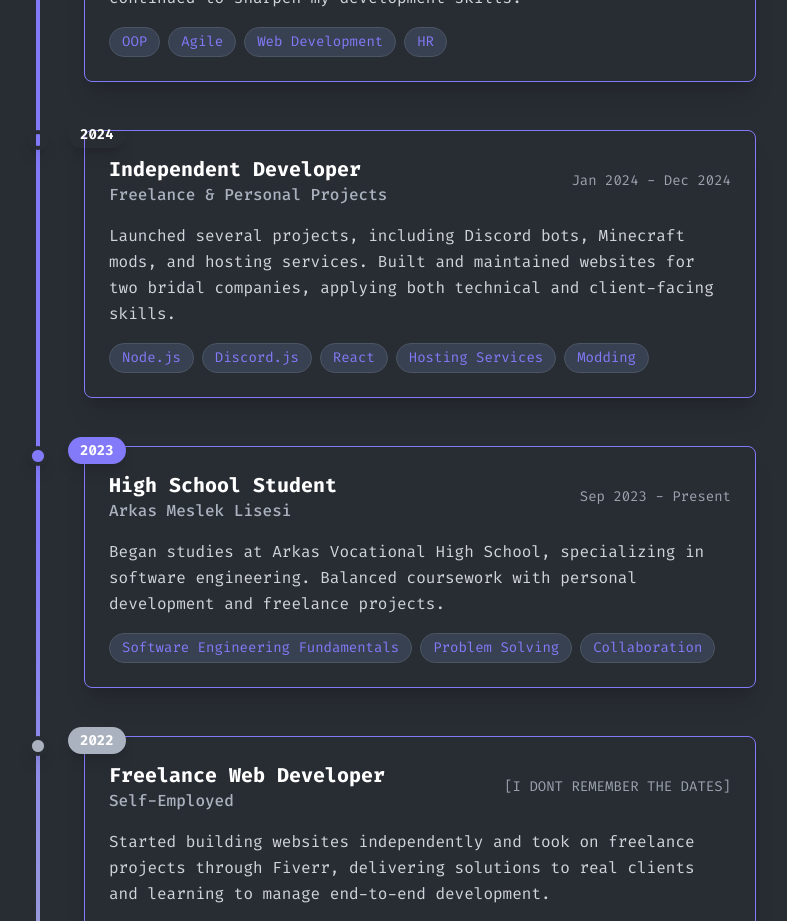
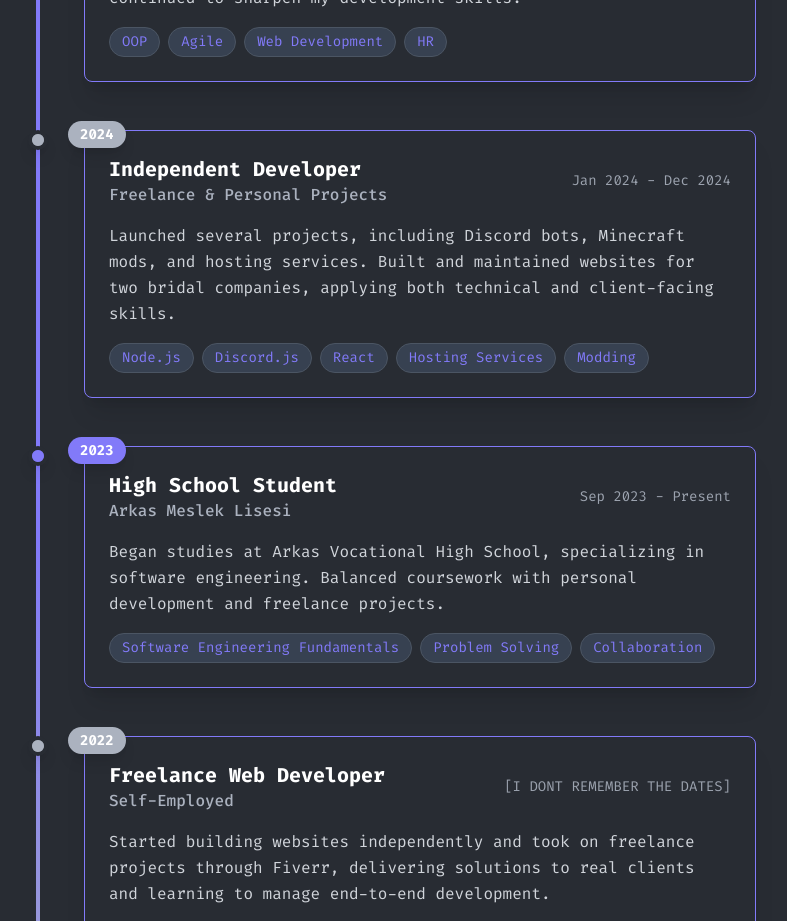
Before and after one commit to YiitWT/yiit.xyz, a React (Vite) app: page / in a window 1280 px wide. Shown: the part 2580-3501 px from the top of the page, without its empty margins (380-1167 px from the left). Built offline with nearby package versions, Linux system fonts and the light colour scheme; what tailwindcss-animated would draw is missing.

Commit message:
Fixed small design issues

```diff
--- a/src/components/Experience.tsx
+++ b/src/components/Experience.tsx
@@ -21,7 +21,7 @@ const AboutMe = () => {
       duration: t("exp_indie_duration"),
       skills: [t("exp_indie_skill_nodejs"), t("exp_indie_skill_discordjs"), t("exp_indie_skill_react"), t("exp_indie_skill_hosting"), t("exp_indie_skill_modding")],
       description: t("exp_indie_desc"),
-      color: "bg_secondary"
+      color: "bg-secondary"
     },
     {
       year: "2023",
```
